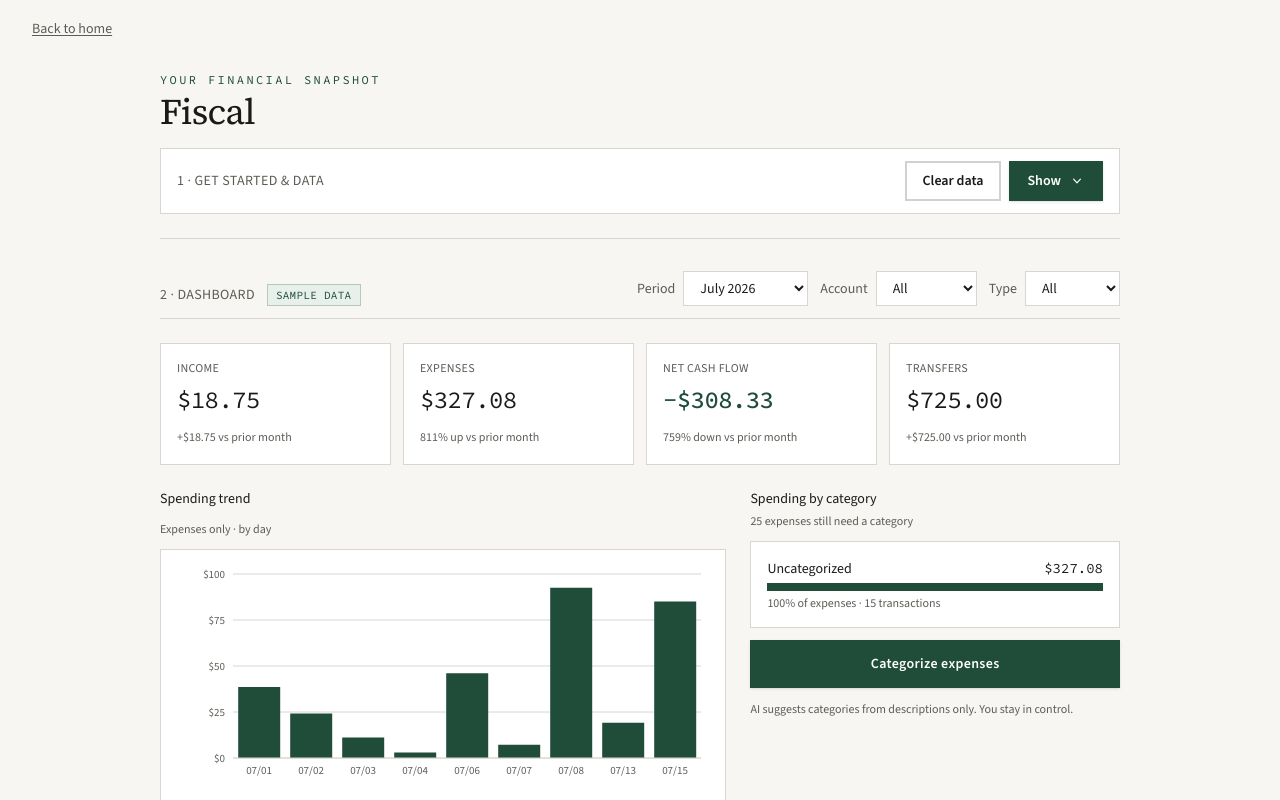
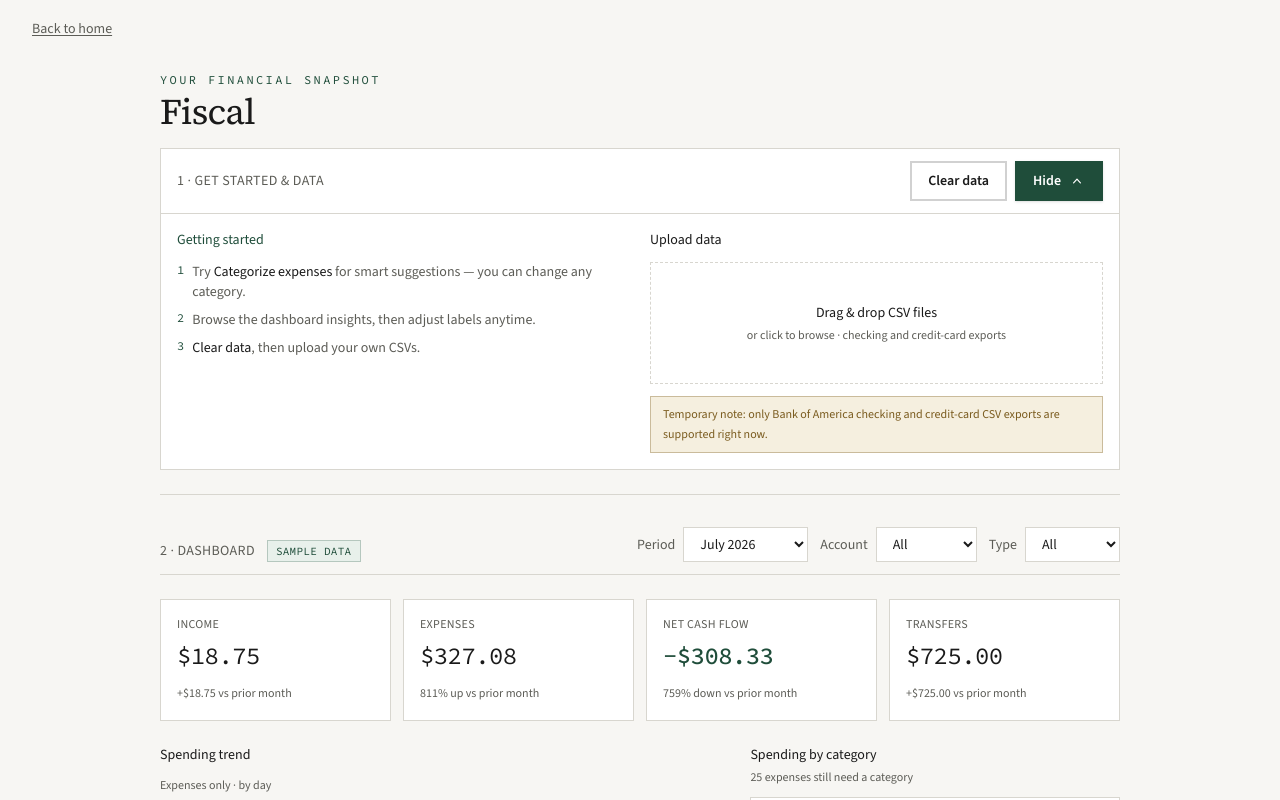
Before and after one commit to mintoku/fiscal, a Next.js app: page / in a window 1280 px wide. Both pictures are taken after a click on the button "Start exploring". Shown: the top 800 px of the page. Built offline with nearby package versions, Linux system fonts and the light colour scheme.

Commit message:
fix react error

```diff
--- a/app/page.tsx
+++ b/app/page.tsx
@@ -51,6 +51,7 @@
 
 export default function Home() {
   const [hasStarted, setHasStarted] = useState(false);
+  const [dataPanelOpen, setDataPanelOpen] = useState(true);
   const [transactions, setTransactions] = useState<Transaction[]>([]);
   const [unsupportedFiles, setUnsupportedFiles] = useState<string[]>([]);
   const [typeFilter, setTypeFilter] = useState<TypeFilter>("all");
@@ -295,7 +296,8 @@
 
           <details
             className="group w-full border border-border bg-surface"
-            defaultOpen
+            open={dataPanelOpen}
+            onToggle={(event) => setDataPanelOpen(event.currentTarget.open)}
           >
             <summary className="cursor-pointer list-none px-4 py-3 marker:content-none [&::-webkit-details-marker]:hidden">
               <span className="flex items-center justify-between gap-3">
```
